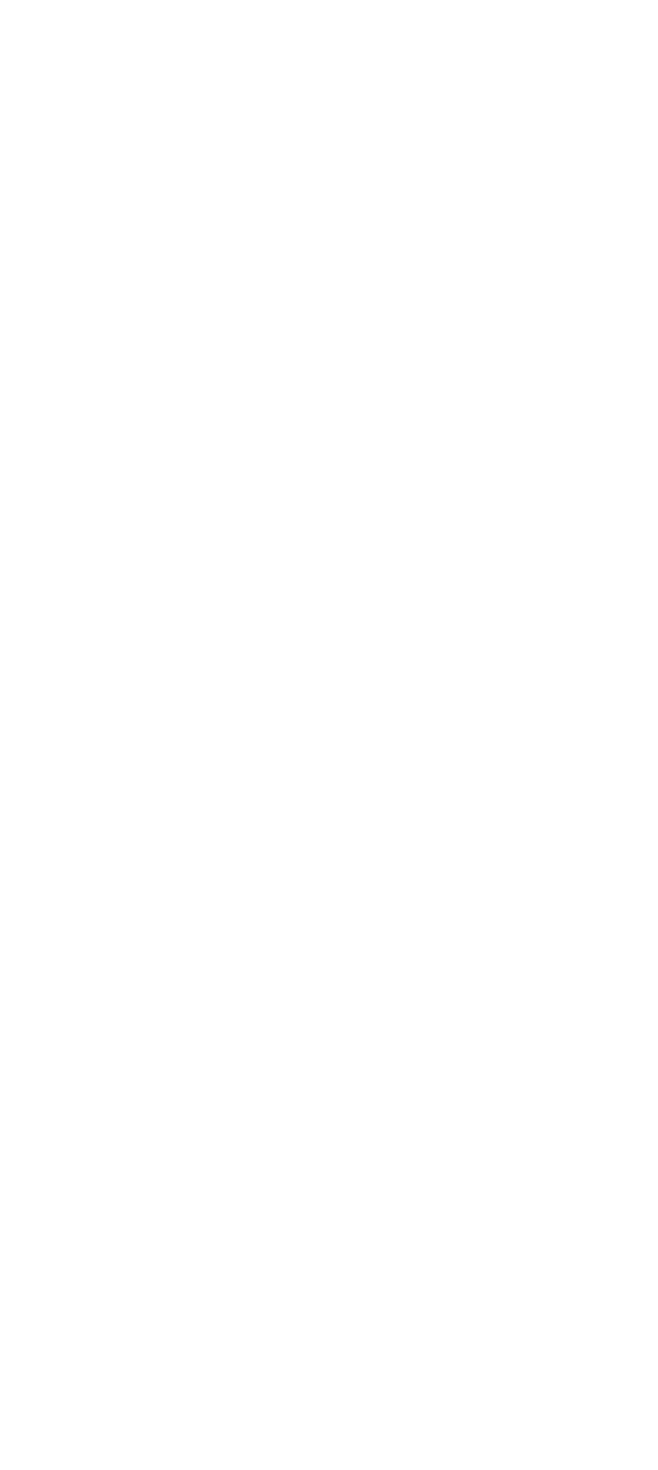
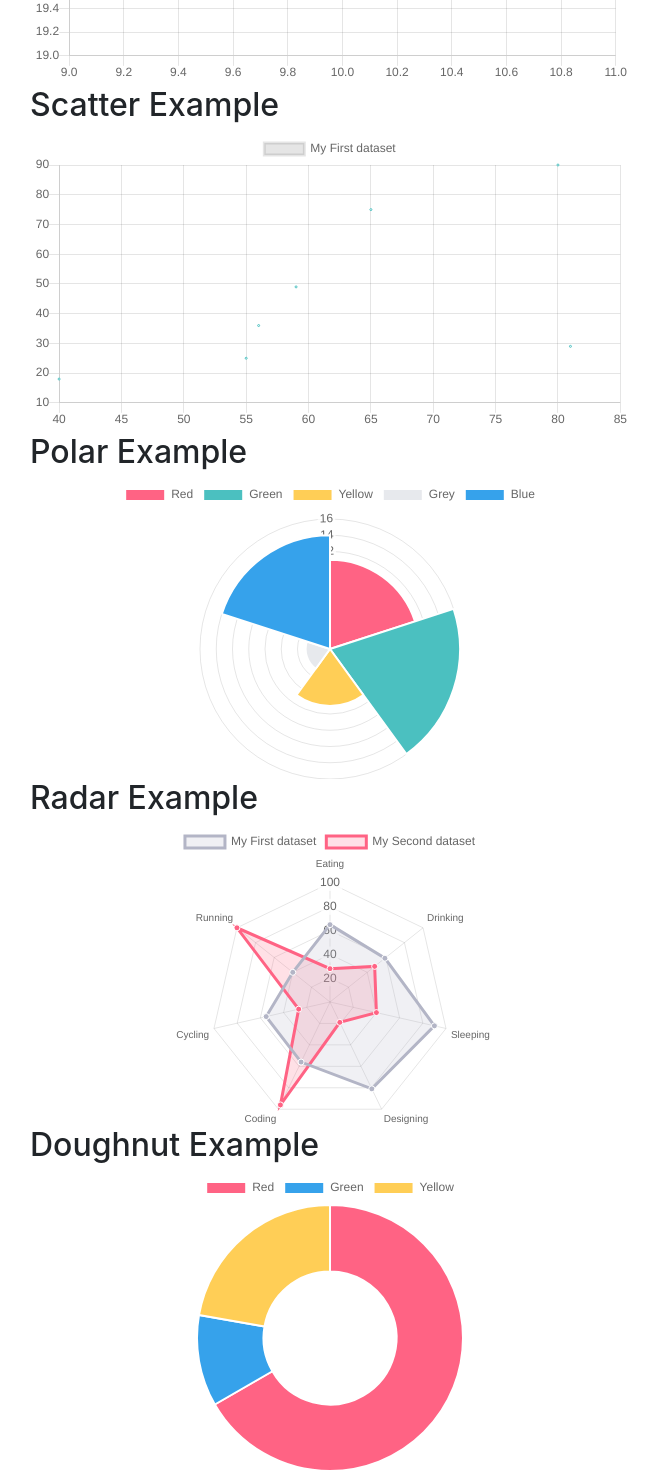
Before and after one commit to payamdowlatyari/admin-web-portal, a React (Create React App) app: page / in a window 1280 px wide. Shown: the part 1160-2630 px from the top of the page, without its empty margins (310-968 px from the left). Before the commit the page ends 956 px from the top, so only its background shows below. Built offline with nearby package versions, Linux system fonts and the light colour scheme.

Commit message:
add components to charts

```diff
--- a/src/App.js
+++ b/src/App.js
@@ -5,6 +5,11 @@ import Toolbar from './components/Toolbar/Toolbar';
 import './App.css';
 import Footbar from './components/Footbar/Footbar';
 import BarChart from './components/Charts/BarChart';
+import BubbleExample from './components/Charts/Bubble';
+import ScatterExample from './components/Charts/Scatter';
+import PolarExample from './components/Charts/Polar';
+import RadarExample from './components/Charts/Radar';
+import DoughnutExample from './components/Charts/Doughnut';
 
 class App extends Component {
   constructor(){
@@ -63,7 +68,16 @@ class App extends Component {
           justifyContent: "center",
           alignItems: "center"
         }}>
+          <div>
               <BarChart chartData={this.state.chartData} location="California" legendPosition="bottom"/>
+              <BubbleExample/>
+              <ScatterExample/>
+              <PolarExample/>
+              <RadarExample/>
+              <DoughnutExample/>
+
+
+              </div>
 
               </div>
 <div className="container" style={{
--- /dev/null
+++ b/src/components/Charts/Bubble.js
@@ -0,0 +1,43 @@
+import React, { Component } from 'react';
+import {Bubble} from 'react-chartjs-2';
+
+const data = {
+  labels: ['January'],
+  datasets: [
+    {
+      label: 'My First dataset',
+      fill: false,
+      lineTension: 0.1,
+      backgroundColor: 'rgba(75,192,192,0.4)',
+      borderColor: 'rgba(75,192,192,1)',
+      borderCapStyle: 'butt',
+      borderDash: [],
+      borderDashOffset: 0.0,
+      borderJoinStyle: 'miter',
+      pointBorderColor: 'rgba(75,192,192,1)',
+      pointBackgroundColor: '#fff',
+      pointBorderWidth: 1,
+      pointHoverRadius: 5,
+      pointHoverBackgroundColor: 'rgba(75,192,192,1)',
+      pointHoverBorderColor: 'rgba(220,220,220,1)',
+      pointHoverBorderWidth: 2,
+      pointRadius: 1,
+      pointHitRadius: 10,
+      data: [{x:10,y:20,r:5}]
+    }
+  ]
+};
+
+
+class BubbleExample extends Component{
+  render() {
+    return (
+      <div>
+        <h2>Bubble Example</h2>
+        <Bubble data={data} />
+      </div>
+    );
+  }
+}
+
+export default BubbleExample;
--- /dev/null
+++ b/src/components/Charts/Doughnut.js
@@ -0,0 +1,36 @@
+import React, { Component } from 'react';
+import {Doughnut} from 'react-chartjs-2';
+
+const data = {
+	labels: [
+		'Red',
+		'Green',
+		'Yellow'
+	],
+	datasets: [{
+		data: [300, 50, 100],
+		backgroundColor: [
+		'#FF6384',
+		'#36A2EB',
+		'#FFCE56'
+		],
+		hoverBackgroundColor: [
+		'#FF6384',
+		'#36A2EB',
+		'#FFCE56'
+		]
+	}]
+};
+
+class DoughnutExample extends Component{
+
+  render() {
+    return (
+      <div>
+        <h2>Doughnut Example</h2>
+        <Doughnut data={data} />
+      </div>
+    );
+  }
+}
+export default DoughnutExample;
--- /dev/null
+++ b/src/components/Charts/Polar.js
@@ -0,0 +1,43 @@
+import React, { Component } from 'react';
+import {Polar} from 'react-chartjs-2';
+
+const data = {
+  datasets: [{
+    data: [
+      11,
+      16,
+      7,
+      3,
+      14
+    ],
+    backgroundColor: [
+      '#FF6384',
+      '#4BC0C0',
+      '#FFCE56',
+      '#E7E9ED',
+      '#36A2EB'
+    ],
+    label: 'My dataset' // for legend
+  }],
+  labels: [
+    'Red',
+    'Green',
+    'Yellow',
+    'Grey',
+    'Blue'
+  ]
+};
+
+class PolarExample extends Component{
+
+  render() {
+    return (
+      <div>
+        <h2>Polar Example</h2>
+        <Polar data={data} />
+      </div>
+    );
+  }
+}
+
+export default PolarExample;
--- /dev/null
+++ b/src/components/Charts/Radar.js
@@ -0,0 +1,41 @@
+import React, { Component } from 'react';
+import {Radar} from 'react-chartjs-2';
+
+const data = {
+  labels: ['Eating', 'Drinking', 'Sleeping', 'Designing', 'Coding', 'Cycling', 'Running'],
+  datasets: [
+    {
+      label: 'My First dataset',
+      backgroundColor: 'rgba(179,181,198,0.2)',
+      borderColor: 'rgba(179,181,198,1)',
+      pointBackgroundColor: 'rgba(179,181,198,1)',
+      pointBorderColor: '#fff',
+      pointHoverBackgroundColor: '#fff',
+      pointHoverBorderColor: 'rgba(179,181,198,1)',
+      data: [65, 59, 90, 81, 56, 55, 40]
+    },
+    {
+      label: 'My Second dataset',
+      backgroundColor: 'rgba(255,99,132,0.2)',
+      borderColor: 'rgba(255,99,132,1)',
+      pointBackgroundColor: 'rgba(255,99,132,1)',
+      pointBorderColor: '#fff',
+      pointHoverBackgroundColor: '#fff',
+      pointHoverBorderColor: 'rgba(255,99,132,1)',
+      data: [28, 48, 40, 19, 96, 27, 100]
+    }
+  ]
+};
+
+class RadarExample extends Component{
+
+  render() {
+    return (
+      <div>
+        <h2>Radar Example</h2>
+        <Radar data={data} />
+      </div>
+    );
+  }
+}
+export default RadarExample;
--- /dev/null
+++ b/src/components/Charts/Scatter.js
@@ -0,0 +1,45 @@
+import React, { Component } from 'react';
+import {Scatter} from 'react-chartjs-2';
+
+const data = {
+  labels: ['Scatter'],
+  datasets: [
+    {
+      label: 'My First dataset',
+      fill: false,
+      backgroundColor: 'rgba(75,192,192,0.4)',
+      pointBorderColor: 'rgba(75,192,192,1)',
+      pointBackgroundColor: '#fff',
+      pointBorderWidth: 1,
+      pointHoverRadius: 5,
+      pointHoverBackgroundColor: 'rgba(75,192,192,1)',
+      pointHoverBorderColor: 'rgba(220,220,220,1)',
+      pointHoverBorderWidth: 2,
+      pointRadius: 1,
+      pointHitRadius: 10,
+      data: [
+        { x: 65, y: 75 },
+        { x: 59, y: 49 },
+        { x: 80, y: 90 },
+        { x: 81, y: 29 },
+        { x: 56, y: 36 },
+        { x: 55, y: 25 },
+        { x: 40, y: 18 },
+      ]
+    }
+  ]
+};
+
+class ScatterExample extends Component{
+
+  render() {
+    return (
+      <div>
+        <h2>Scatter Example</h2>
+        <Scatter data={data} />
+      </div>
+    );
+  }
+}
+
+export default ScatterExample;
--- a/src/components/Footbar/Footbar.js
+++ b/src/components/Footbar/Footbar.js
@@ -5,7 +5,7 @@ const Footbar = () => {
   return (
 
       <div className="footer-copyright text-center py-3">
-        CalPlug &copy; {new Date().getFullYear()} All Rights Reserved
+        {/* CalPlug &copy; {new Date().getFullYear()} All Rights Reserved */}
 
 
       </div>
--- a/src/components/Sidebar/Sidebar.css
+++ b/src/components/Sidebar/Sidebar.css
@@ -0,0 +1,16 @@
+.sidebar-text{
+    color: #999999;
+    position: fixed;
+    bottom: 0;
+}
+.sidebar-text:hover{
+    color:#999999;
+}
+
+a:hover{
+    text-decoration: none;
+}
+.menu-item:hover{
+    color: teal;
+    transition: 0.5s;
+}
--- a/src/components/Sidebar/Sidebar.js
+++ b/src/components/Sidebar/Sidebar.js
@@ -1,9 +1,11 @@
 import React from "react";
 import { slide as Menu } from "react-burger-menu";
+import './Sidebar.css';
 
 export default props => {
   return (
-    <Menu {...props}>
+    <div>
+ <Menu {...props}>
     <a className="menu-item" href="/">
       Home
     </a>
@@ -19,6 +21,17 @@ export default props => {
     <a className="menu-item" href="/desserts">
     Link
     </a>
+
+    <div className="sidebar-text">
+      <small>
+      CalPlug &copy; {new Date().getFullYear()}
+
+      </small>
+
+  </div>
   </Menu>
+
+    </div>
+
   );
 };
--- a/src/components/Toolbar/Toolbar.css
+++ b/src/components/Toolbar/Toolbar.css
@@ -5,3 +5,7 @@
     width: 100%;
     height: 0em;
 }
+
+.nav-item:hover{
+    /* transition: .5s; */
+}
--- a/src/components/Toolbar/Toolbar.js
+++ b/src/components/Toolbar/Toolbar.js
@@ -5,7 +5,7 @@ const toolbar = props => (
     <header className="toolbar">
 
 
-    <nav className="navbar navbar-expand-lg navbar-dark bg-dark">
+    <nav className="navbar navbar-expand-lg navbar-light bg-light">
 
         <div className="collapse navbar-collapse" id="navbarSupportedContent">
           <ul className="navbar-nav mr-auto">
```
